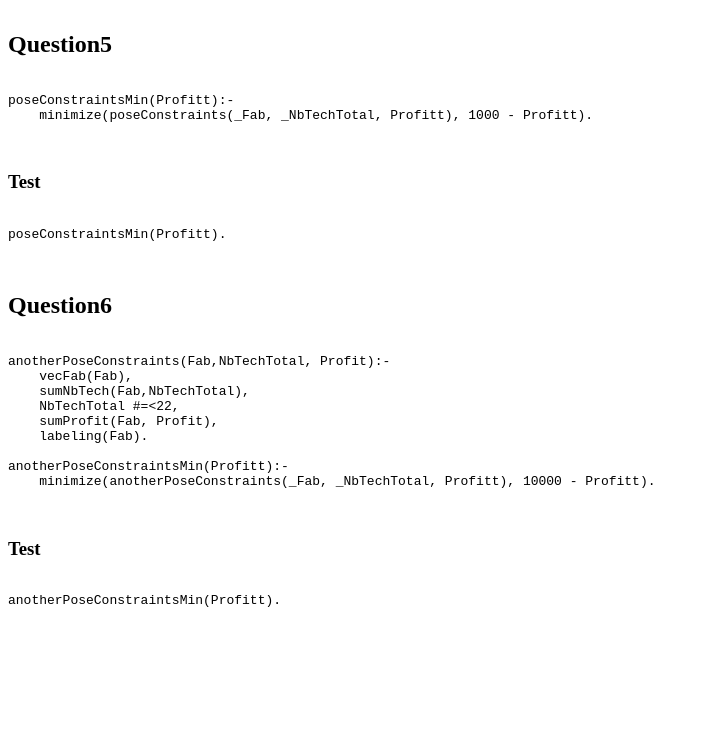
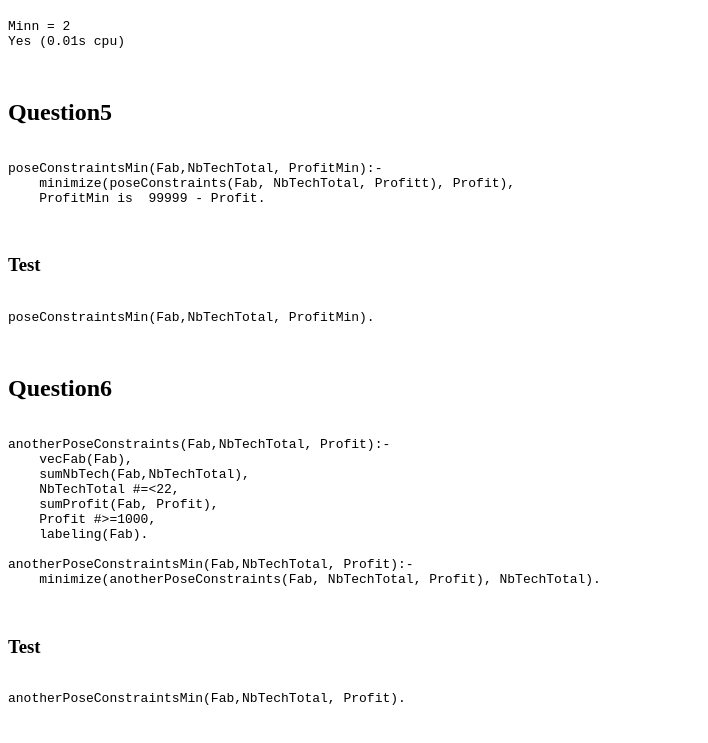
Before and after one commit to SeanZheng21/Constraint-Programming-ECLiPSe-Prolog, a plain HTML site: page TP5/index.html in a window 1280 px wide. Shown: the part 2821-3564 px from the top of the page, without its empty margins (0-708 px from the left). Before the commit the page ends 3472 px from the top, so only its background shows below. Drawn offline with Linux system fonts and the light colour scheme.

Commit message:
Complete TP5

```diff
--- a/TP5/index.html
+++ b/TP5/index.html
@@ -160,7 +160,8 @@ generateMinX(XMin):-
     minimize(generateX(XMin), XMin).
             </code>
         </pre>
-
+        <p>Labeling sur [X,Y,Z,W] donne plusieur fois meme valeur de X avec different Y,Z,W.</p>
+        <p>Labeling sur [X] donne les X possibles sans labeling Y,Z,W</p>
         <h3>Test</h3>
         <pre>
             <code>
@@ -195,15 +196,16 @@ Yes (0.01s cpu)
         <h2>Question5</h2>
         <pre>
             <code>
-poseConstraintsMin(Profitt):-
-    minimize(poseConstraints(_Fab, _NbTechTotal, Profitt), 1000 - Profitt).
+poseConstraintsMin(Fab,NbTechTotal, ProfitMin):-
+    minimize(poseConstraints(Fab, NbTechTotal, Profitt), Profit),
+    ProfitMin is  99999 - Profit.
             </code>
         </pre>
 
         <h3>Test</h3>
         <pre>
             <code>
-poseConstraintsMin(Profitt).
+poseConstraintsMin(Fab,NbTechTotal, ProfitMin).
             </code>
         </pre>
     </div>
@@ -216,19 +218,20 @@ poseConstraintsMin(Profitt).
 anotherPoseConstraints(Fab,NbTechTotal, Profit):-
     vecFab(Fab),
     sumNbTech(Fab,NbTechTotal),
-    NbTechTotal #=<22,
+    NbTechTotal #=&lt;22,
     sumProfit(Fab, Profit),
+    Profit #&gt;=1000,
     labeling(Fab).
 
-anotherPoseConstraintsMin(Profitt):-
-    minimize(anotherPoseConstraints(_Fab, _NbTechTotal, Profitt), 10000 - Profitt).
+anotherPoseConstraintsMin(Fab,NbTechTotal, Profit):-
+    minimize(anotherPoseConstraints(Fab, NbTechTotal, Profit), NbTechTotal).
             </code>
         </pre>
 
         <h3>Test</h3>
         <pre>
             <code>
-anotherPoseConstraintsMin(Profitt).
+anotherPoseConstraintsMin(Fab,NbTechTotal, Profit).
             </code>
         </pre>
     </div>
```
Also changed, not shown: 2 other files.
